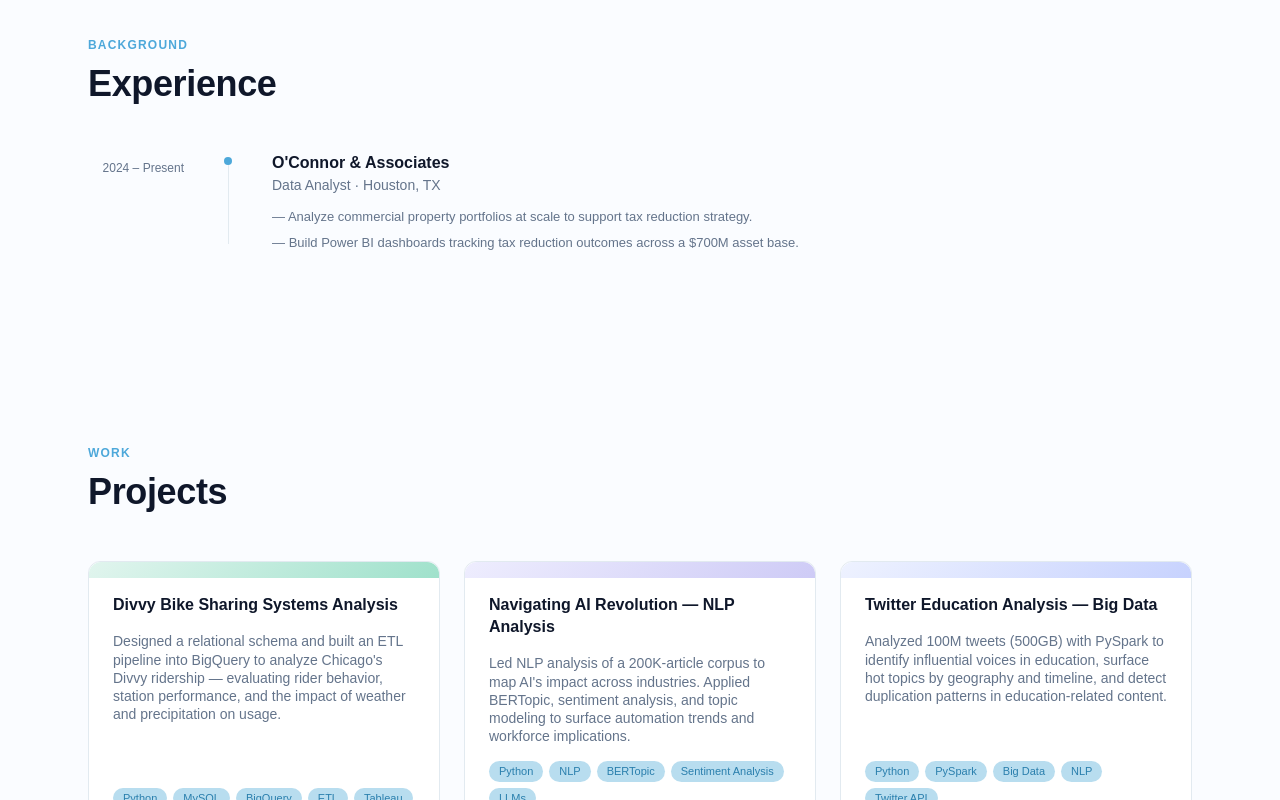
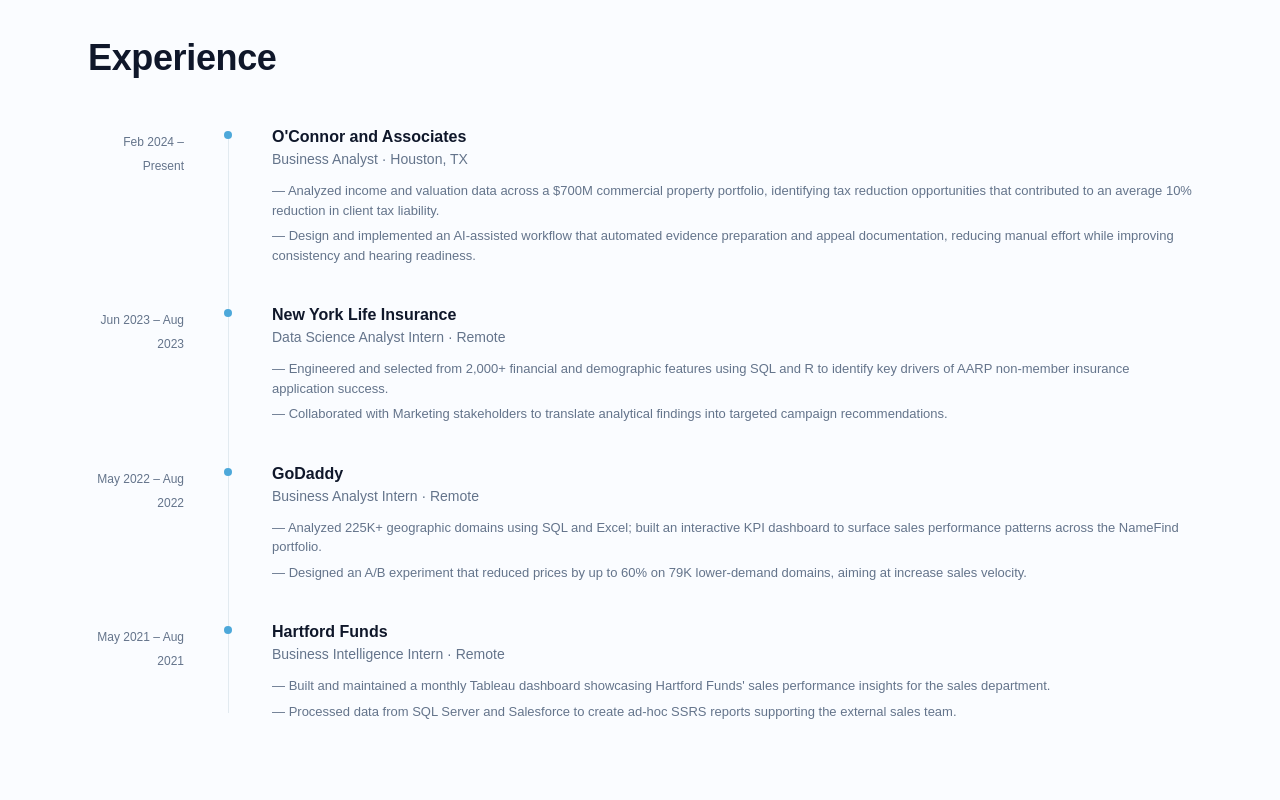
Before and after one commit to minhdvo1703/my-portfolio, a React (Vite) app: page / in a window 1280 px wide. Shown: the part 860-1660 px from the top of the page. Built offline with nearby package versions, Linux system fonts and the light colour scheme; a web font is replaced by a local one.

Commit message:
fix: experience data, duplicate period, badges, resume link, GPA, nav
Co-Authored-By: Claude Sonnet 4.6 <noreply@anthropic.com>
Claude-Session: https://claude.ai/code/session_01VCmG6dvkvyXodYMhcBMJkN

```diff
--- a/src/components/Education.jsx
+++ b/src/components/Education.jsx
@@ -5,6 +5,7 @@ const SCHOOLS = [
     id: 1,
     name: 'University of Chicago',
     degree: 'M.S. in Applied Data Science',
+    gpa: 'GPA: 3.8 / 4.0',
     period: '2023 – 2024',
     accent: 'bg-accent/20',
     coursework: [
@@ -16,6 +17,7 @@ const SCHOOLS = [
     id: 2,
     name: 'University of South Florida',
     degree: 'B.S. in Business Analytics and Information Systems',
+    gpa: 'GPA: 3.8 / 4.0',
     period: '2019 – 2022',
     accent: 'bg-accent/15',
     coursework: [
@@ -42,6 +44,7 @@ function EduCard({ school, delay }) {
           <p className="font-serif text-sm text-text-base" style={{ fontStyle: 'normal' }}>
             {school.degree}
           </p>
+          <p className="font-sans text-[13px] text-text-muted">{school.gpa}</p>
           <p className="font-sans text-[13px] text-text-muted">{school.period}</p>
           <div className="pt-3 flex flex-wrap gap-1.5">
             {school.coursework.map(c => (
@@ -65,9 +68,6 @@ export default function Education() {
     <section id="education" className="py-24" ref={ref} style={{ background: '#FAFCFF' }}>
       <div className="max-w-6xl mx-auto px-6">
 
-        <p className="font-sans text-[12px] font-semibold text-accent uppercase tracking-[0.1em] mb-2">
-          Background
-        </p>
         <h2 className="font-sans text-3xl md:text-4xl font-bold text-text-base mb-12"
           style={{ lineHeight: '1.2', letterSpacing: '-0.01em' }}>
           Education
--- a/src/components/Experience.jsx
+++ b/src/components/Experience.jsx
@@ -1,4 +1,4 @@
-import experience from '../data/experience'
+import { experience } from '../data/experience'
 import useScrollReveal from '../hooks/useScrollReveal'
 
 export default function Experience() {
@@ -8,9 +8,6 @@ export default function Experience() {
     <section id="experience" className="py-24 bg-bg-base" ref={ref}>
       <div className="max-w-6xl mx-auto px-6">
 
-        <p className="font-sans text-[12px] font-semibold text-accent uppercase tracking-[0.1em] mb-2">
-          Background
-        </p>
         <h2 className="font-sans text-3xl md:text-4xl font-bold text-text-base mb-12"
           style={{ lineHeight: '1.2', letterSpacing: '-0.01em' }}>
           Experience
@@ -26,7 +23,7 @@ export default function Experience() {
           <div className="space-y-10">
             {experience.map((job, i) => (
               <div
-                key={job.id}
+                key={job.company}
                 className="fade-up flex items-start"
                 style={{ transitionDelay: `${i * 100}ms` }}>
 
@@ -47,10 +44,10 @@ export default function Experience() {
                     {job.company}
                   </p>
                   <p className="font-sans text-sm text-text-muted mt-0.5 mb-3">
-                    {job.title}{job.location ? ` · ${job.location}` : ''}
+                    {job.role}{job.location ? ` · ${job.location}` : ''}
                   </p>
                   <div className="space-y-1.5">
-                    {job.bullets.slice(0, 2).map((bullet, j) => (
+                    {job.highlights.slice(0, 2).map((bullet, j) => (
                       <p key={j} className="font-sans text-[13px] text-text-muted"
                         style={{ lineHeight: '1.5' }}>
                         — {bullet}
--- a/src/components/Hero.jsx
+++ b/src/components/Hero.jsx
@@ -44,7 +44,8 @@ export default function Hero() {
                   rounded-full px-[26px] py-[11px] transition-colors duration-200">
                 View Projects
               </a>
-              <a href="#"
+              <a href="/my-portfolio/assets/Minh_Vo_resume_BIA.pdf"
+                target="_blank" rel="noopener noreferrer"
                 className="font-sans text-sm font-semibold text-accent border border-[1.5px] border-accent
                   rounded-full px-[26px] py-[11px] bg-transparent hover:bg-accent-light
                   transition-colors duration-200">
--- a/src/components/Navbar.jsx
+++ b/src/components/Navbar.jsx
@@ -6,6 +6,7 @@ const NAV_LINKS = [
   // { label: 'Skills',     href: '#skills' },  // temporarily hidden
   { label: 'Projects',   href: '#projects' },
   { label: 'Education',  href: '#education' },
+  { label: 'Contact',   href: '#contact' },
   // { label: 'Hobbies', href: '#hobbies' },  // temporarily hidden
 ]
 
@@ -14,7 +15,7 @@ export default function Navbar() {
   const [menuOpen, setMenu] = useState(false)
 
   useEffect(() => {
-    const sectionIds = ['hero', 'experience', 'projects', 'education']
+    const sectionIds = ['hero', 'experience', 'projects', 'education', 'contact']
     const observers = sectionIds.map(id => {
       const el = document.getElementById(id)
       if (!el) return null
--- a/src/data/experience.js
+++ b/src/data/experience.js
@@ -1,20 +1,43 @@
-// Edit this file to update work experience — no component code needed.
-
-const experience = [
+export const experience = [
   {
-    id: 1,
-    company: "O'Connor & Associates",
-    title: 'Data Analyst',
-    period: '2024 – Present',
-    location: 'Houston, TX',
-    bullets: [
-      'Analyze commercial property portfolios at scale to support tax reduction strategy.',
-      'Build Power BI dashboards tracking tax reduction outcomes across a $700M asset base.',
-      'Develop data pipelines that surface actionable insights for property tax consultants.',
-    ],
-    tags: ['Power BI', 'SQL', 'Python', 'Data Pipelines'],
+    company: "O'Connor and Associates",
+    role: "Business Analyst",
+    period: "Feb 2024 – Present",
+    location: "Houston, TX",
+    highlights: [
+      "Analyzed income and valuation data across a $700M commercial property portfolio, identifying tax reduction opportunities that contributed to an average 10% reduction in client tax liability.",
+      "Design and implemented an AI-assisted workflow that automated evidence preparation and appeal documentation, reducing manual effort while improving consistency and hearing readiness.",
+      "Create a Power BI dashboard to help the hearing-agent team track account assignments, hearing schedules, appeal status, and tax reduction outcomes, replacing manual tracking and improving team workflow efficiency.",
+    ]
   },
-  // Add more roles below in the same format.
+  {
+    company: "New York Life Insurance",
+    role: "Data Science Analyst Intern",
+    period: "Jun 2023 – Aug 2023",
+    location: "Remote",
+    highlights: [
+      "Engineered and selected from 2,000+ financial and demographic features using SQL and R to identify key drivers of AARP non-member insurance application success.",
+      "Collaborated with Marketing stakeholders to translate analytical findings into targeted campaign recommendations."
+    ]
+  },
+  {
+    company: "GoDaddy",
+    role: "Business Analyst Intern",
+    period: "May 2022 – Aug 2022",
+    location: "Remote",
+    highlights: [
+      "Analyzed 225K+ geographic domains using SQL and Excel; built an interactive KPI dashboard to surface sales performance patterns across the NameFind portfolio.",
+      "Designed an A/B experiment that reduced prices by up to 60% on 79K lower-demand domains, aiming at increase sales velocity."
+    ]
+  },
+  {
+    company: "Hartford Funds",
+    role: "Business Intelligence Intern",
+    period: "May 2021 – Aug 2021",
+    location: "Remote",
+    highlights: [
+      "Built and maintained a monthly Tableau dashboard showcasing Hartford Funds' sales performance insights for the sales department.",
+      "Processed data from SQL Server and Salesforce to create ad-hoc SSRS reports supporting the external sales team."
+    ]
+  }
 ]
-
-export default experience
```
